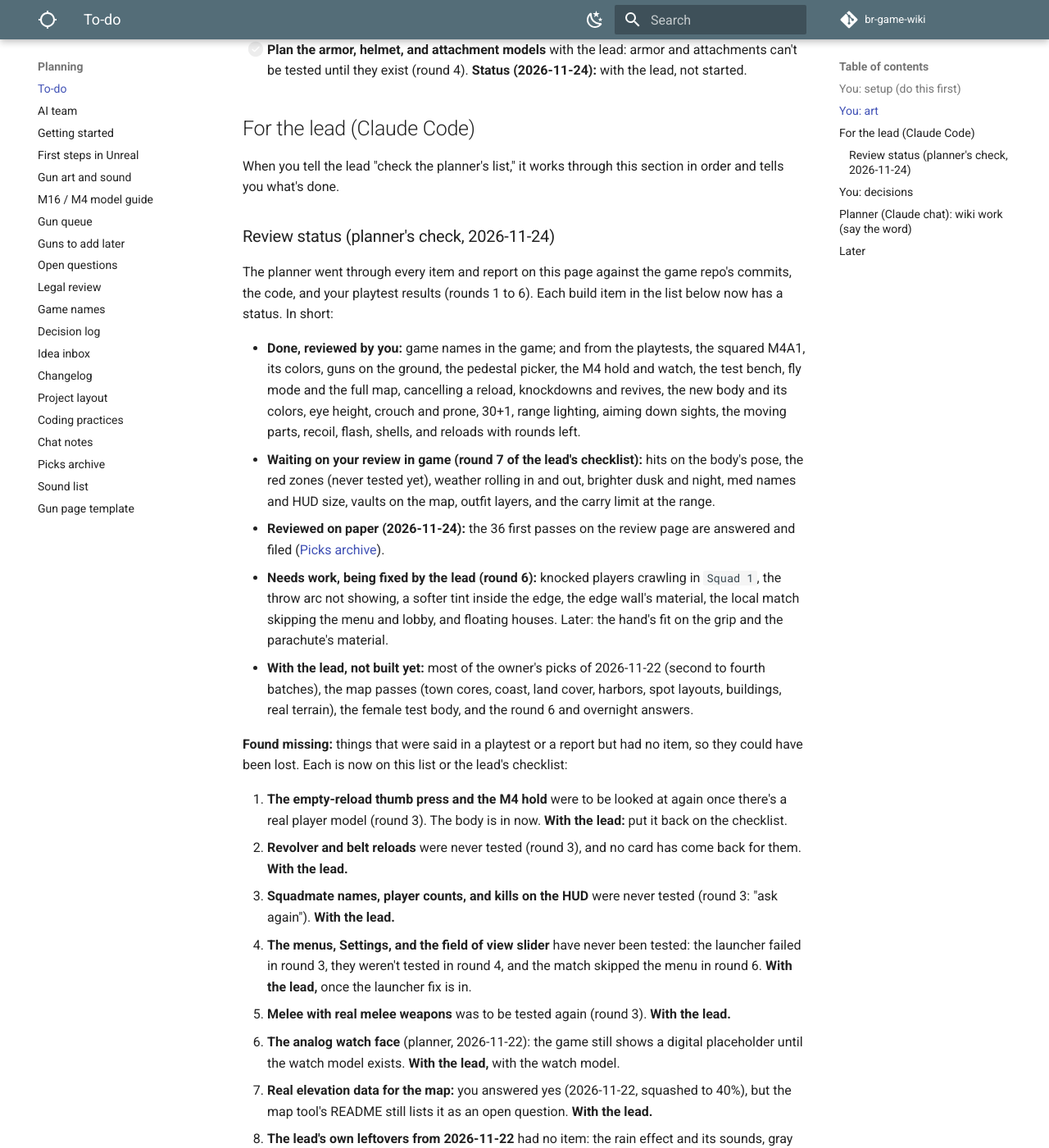
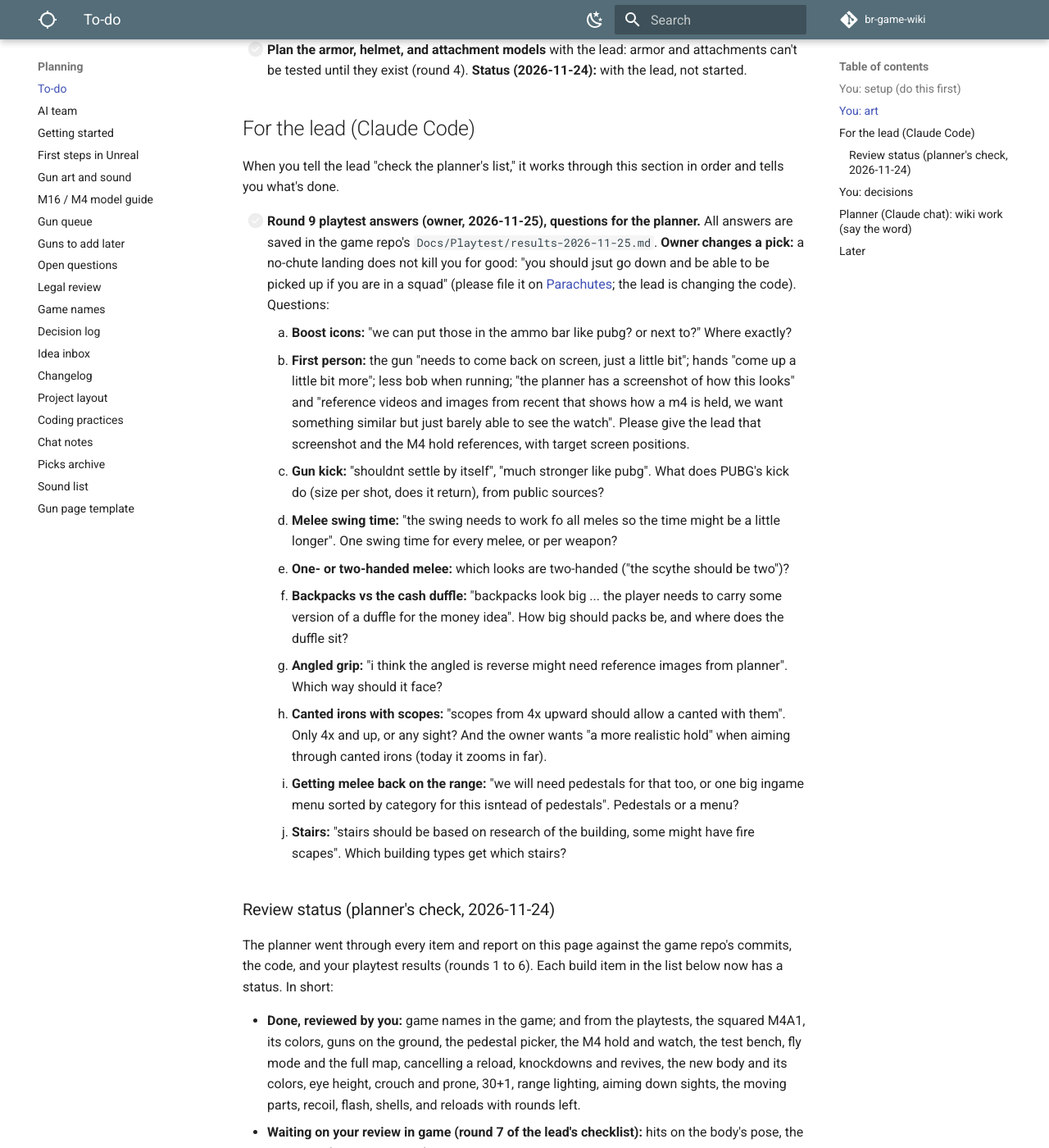
Before and after one commit to DerrickSpartan1/br-game-wiki, an MkDocs documentation site: the page built from docs/planning/to-do.md, in a window 1280 px wide and 1400 px high, scrolled down 1501 px. Shown: the whole window at 82% size. Built offline with MkDocs 1.6.1 and Material for MkDocs 9.7.7, drawn with Linux system fonts in a browser that asks for light colours; comment, search, counter and statistics services are not loaded.

Commit message:
Lead: round 9 playtest questions for the planner; owner changes the no-chute landing to a knockdown in squads
Co-Authored-By: Claude Opus 5.5 <noreply@anthropic.com>

```diff
--- a/docs/planning/to-do.md
+++ b/docs/planning/to-do.md
@@ -37,6 +37,18 @@ Set up the [AI team](ai-team.md): the workers, the lead, and reaching the lead f
 ## For the lead (Claude Code)
 
 When you tell the lead "check the planner's list," it works through this section in order and tells you what's done.
+
+- [ ] **Round 9 playtest answers (owner, 2026-11-25), questions for the planner.** All answers are saved in the game repo's `Docs/Playtest/results-2026-11-25.md`. **Owner changes a pick:** a no-chute landing does not kill you for good: "you should jsut go down and be able to be picked up if you are in a squad" (please file it on [Parachutes](../systems/match-flow.md#parachutes); the lead is changing the code). Questions:
+    1. **Boost icons:** "we can put those in the ammo bar like pubg? or next to?" Where exactly?
+    2. **First person:** the gun "needs to come back on screen, just a little bit"; hands "come up a little bit more"; less bob when running; "the planner has a screenshot of how this looks" and "reference videos and images from recent that shows how a m4 is held, we want something similar but just barely able to see the watch". Please give the lead that screenshot and the M4 hold references, with target screen positions.
+    3. **Gun kick:** "shouldnt settle by itself", "much stronger like pubg". What does PUBG's kick do (size per shot, does it return), from public sources?
+    4. **Melee swing time:** "the swing needs to work fo all meles so the time might be a little longer". One swing time for every melee, or per weapon?
+    5. **One- or two-handed melee:** which looks are two-handed ("the scythe should be two")?
+    6. **Backpacks vs the cash duffle:** "backpacks look big ... the player needs to carry some version of a duffle for the money idea". How big should packs be, and where does the duffle sit?
+    7. **Angled grip:** "i think the angled is reverse might need reference images from planner". Which way should it face?
+    8. **Canted irons with scopes:** "scopes from 4x upward should allow a canted with them". Only 4x and up, or any sight? And the owner wants "a more realistic hold" when aiming through canted irons (today it zooms in far).
+    9. **Getting melee back on the range:** "we will need pedestals for that too, or one big ingame menu sorted by category for this isntead of pedestals". Pedestals or a menu?
+    10. **Stairs:** "stairs should be based on research of the building, some might have fire scapes". Which building types get which stairs?
 
 ### Review status (planner's check, 2026-11-24)
 
```
